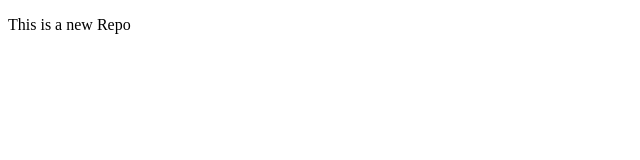
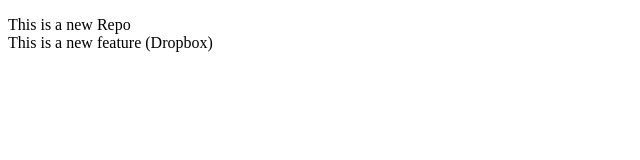
Before and after one commit to abhijnyan-06/localrepo, a plain HTML site: page index.html in a window 1280 px wide. Shown: the whole page, without its empty margins (0-640 px from the left). Drawn offline with Linux system fonts and the light colour scheme.

Commit message:
Add Dropbox

```diff
--- a/index.html
+++ b/index.html
@@ -6,7 +6,11 @@
     <title>Index</title>
 </head>
 <body>
-    <p> This is a new Repo    </p>
+    <p> This is a new Repo
+        <br>
+        This is a new feature (Dropbox)
+
+    </p>
 
 </body>
 </html>
```
